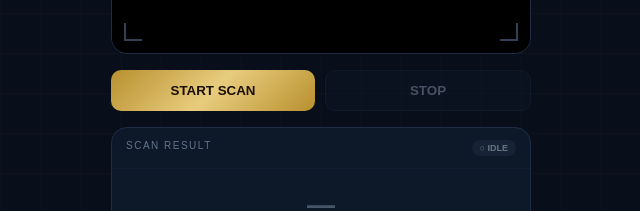
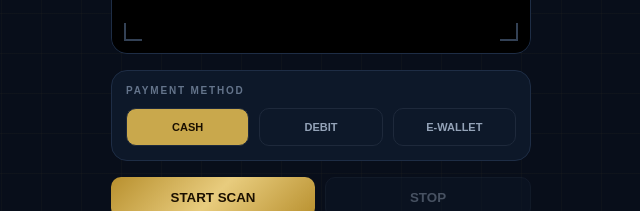
Before and after one commit to alfarezalfathir/deteksi-uangFIX, a React (Create React App) app in the folder frontend/: page / in a window 1280 px wide. Shown: the part 387-598 px from the top of the page, without its empty margins (319-959 px from the left). Built offline with nearby package versions, Linux system fonts and the light colour scheme; no server answers.

Commit message:
update ada cash ewallet dan debitmasuk ke sql

```diff
--- a/frontend/src/App.js
+++ b/frontend/src/App.js
@@ -10,6 +10,7 @@ function App() {
   const [confidence, setConfidence] = useState(0);
   const [isScanning, setIsScanning] = useState(false);
   const [transactions, setTransactions] = useState([]);
+  const [paymentMethod, setPaymentMethod] = useState("cash");
 
   const intervalRef = useRef(null);
   const [pulse, setPulse] = useState(false);
@@ -35,6 +36,7 @@ function App() {
     }
   };
 
+  // FIX CAMERA
   const startCamera = async () => {
     try {
       const stream = await navigator.mediaDevices.getUserMedia({
@@ -48,14 +50,53 @@ function App() {
     }
   };
 
-  const startScan = () => {
-    if (intervalRef.current) return;
+  const startScan = async () => {
+    // CASH METHOD
+    if (paymentMethod === "cash") {
+      if (intervalRef.current) return;
 
-    setIsScanning(true);
+      setIsScanning(true);
 
-    intervalRef.current = setInterval(() => {
-      captureFrame();
-    }, 1500);
+      intervalRef.current = setInterval(() => {
+        captureFrame();
+      }, 1500);
+    }
+
+    // DEBIT METHOD
+    else if (paymentMethod === "debit") {
+      try {
+        const response = await axios.post("/detect", {
+          image: null,
+          payment_method: "debit",
+        });
+
+        setResult("DEBIT SUCCESS");
+        setColor("#3b82f6");
+        setConfidence(100);
+
+        fetchTransactions();
+      } catch (error) {
+        console.log(error);
+      }
+    }
+
+    // EWALLET METHOD
+    else if (paymentMethod === "ewallet") {
+      try {
+        const response = await axios.post("/detect", {
+          image: null,
+          payment_method: "ewallet",
+        });
+
+        setResult("E-WALLET SUCCESS");
+        setColor("#10b981");
+        setConfidence(100);
+
+        fetchTransactions();
+      } catch (error) {
+        console.log(error);
+      }
+    }
   };
 
   const stopScan = () => {
@@ -83,6 +124,7 @@ function App() {
     try {
       const response = await axios.post("/detect", {
         image,
+        payment_method: paymentMethod,
       });
 
       setResult(response.data.result);
@@ -193,6 +235,46 @@ function App() {
                 }}
               />
             )}
+          </div>
+        </div>
+
+        {/* PAYMENT METHOD */}
+        <div style={styles.paymentPanel}>
+          <div style={styles.paymentTitle}>PAYMENT METHOD</div>
+
+          <div style={styles.paymentButtons}>
+            <button
+              onClick={() => setPaymentMethod("cash")}
+              style={{
+                ...styles.payBtn,
+                background: paymentMethod === "cash" ? "#c9a84c" : "#0d1829",
+                color: paymentMethod === "cash" ? "#1a0f00" : "#94a3b8",
+              }}
+            >
+              CASH
+            </button>
+
+            <button
+              onClick={() => setPaymentMethod("debit")}
+              style={{
+                ...styles.payBtn,
+                background: paymentMethod === "debit" ? "#3b82f6" : "#0d1829",
+                color: paymentMethod === "debit" ? "#ffffff" : "#94a3b8",
+              }}
+            >
+              DEBIT
+            </button>
+
+            <button
+              onClick={() => setPaymentMethod("ewallet")}
+              style={{
+                ...styles.payBtn,
+                background: paymentMethod === "ewallet" ? "#10b981" : "#0d1829",
+                color: paymentMethod === "ewallet" ? "#ffffff" : "#94a3b8",
+              }}
+            >
+              E-WALLET
+            </button>
           </div>
         </div>
 
@@ -339,6 +421,8 @@ function App() {
                   <div style={styles.historyDate}>
                     {new Date(item.created_at).toLocaleString()}
                   </div>
+
+                  <div style={styles.historyMethod}>{item.payment_method}</div>
                 </div>
 
                 <div style={styles.historyConfidence}>{item.confidence}%</div>
@@ -666,6 +750,37 @@ const styles = {
     fontSize: 10,
   },
 
+  paymentPanel: {
+    background: "#0d1829",
+    border: "1px solid #1e2d45",
+    borderRadius: 16,
+    padding: 14,
+  },
+
+  paymentTitle: {
+    fontSize: 10,
+    color: "#64748b",
+    letterSpacing: "0.18em",
+    marginBottom: 12,
+    fontWeight: 700,
+  },
+
+  paymentButtons: {
+    display: "flex",
+    gap: 10,
+  },
+
+  payBtn: {
+    flex: 1,
+    padding: "12px 0",
+    borderRadius: 10,
+    border: "1px solid #1e293b",
+    cursor: "pointer",
+    fontWeight: 700,
+    fontSize: 11,
+    transition: "all 0.3s",
+  },
+
   historyPanel: {
     background: "#0d1829",
     border: "1px solid #1e2d45",
@@ -708,6 +823,13 @@ const styles = {
     marginTop: 3,
   },
 
+  historyMethod: {
+    fontSize: 10,
+    color: "#c9a84c",
+    marginTop: 2,
+    textTransform: "uppercase",
+  },
+
   historyConfidence: {
     fontSize: 14,
     fontWeight: 700,
```
Also changed, not shown: 8 other files (tests, documents, lock files or other folders).
